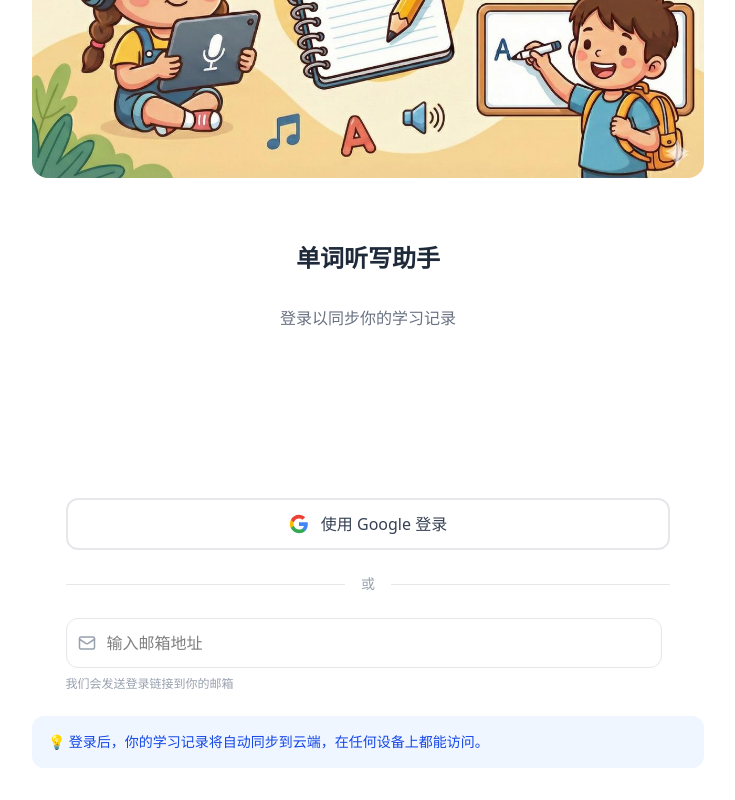
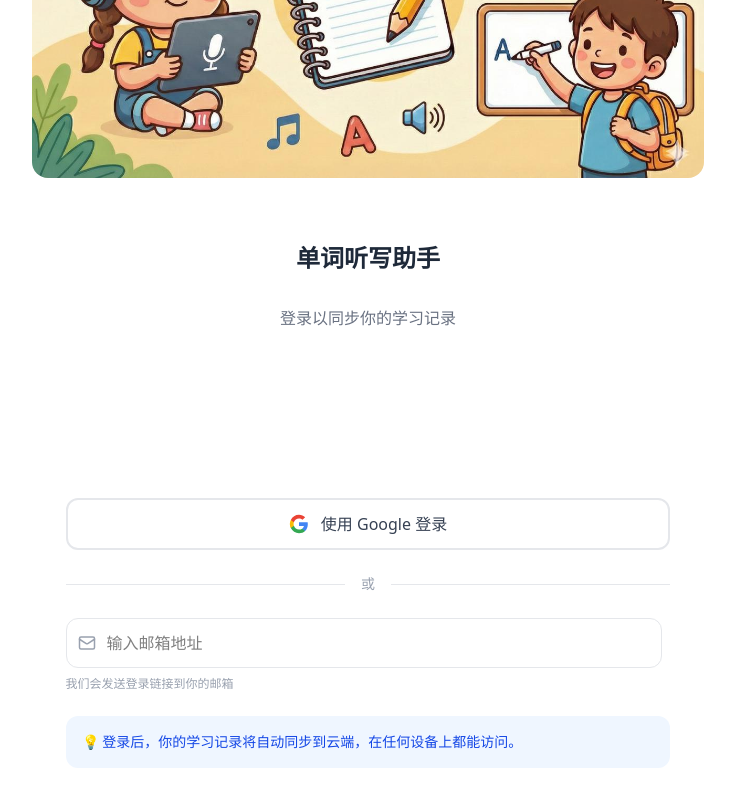
Before and after one commit to codebooody-debug/spelling-cards, a React (Vite) app: page /login in a window 1280 px wide. Shown: the part 217-1017 px from the top of the page, without its empty margins (272-1007 px from the left). Built offline with nearby package versions, Linux system fonts and the light colour scheme; no server answers.

Commit message:
style: 桌面端提示框宽度也统一为90% - 2026-02-24 20:06

```diff
--- a/src/pages/LoginPage.jsx
+++ b/src/pages/LoginPage.jsx
@@ -193,8 +193,8 @@ function LoginPage() {
           <p className="text-xs text-gray-400 mt-2">我们会发送登录链接到你的邮箱</p>
         </form>
 
-        {/* 说明 - v10 移动端统一宽度并下移 */}
-        <div className="w-[90%] sm:w-full mx-auto mt-8 sm:mt-6">
+        {/* 说明 - v14 桌面端宽度也统一为90% */}
+        <div className="w-[90%] mx-auto mt-8 sm:mt-6">
           <div className="p-4 bg-blue-50 rounded-xl">
             <p className="text-sm text-blue-700">
               💡 登录后，你的学习记录将自动同步到云端，在任何设备上都能访问。
```
